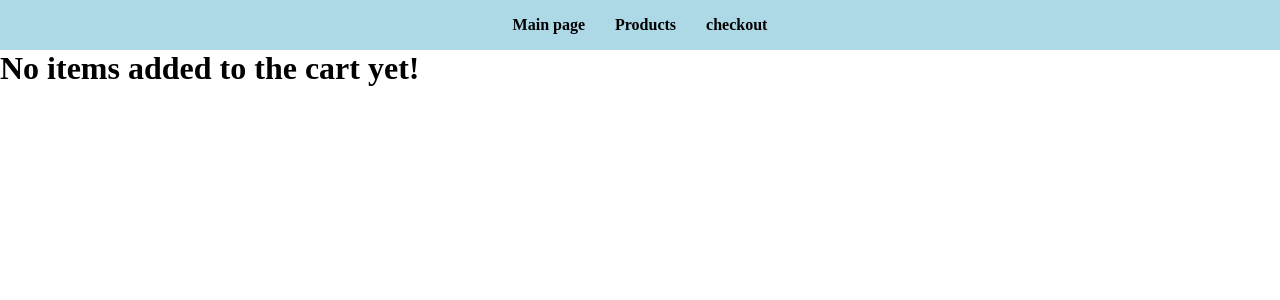
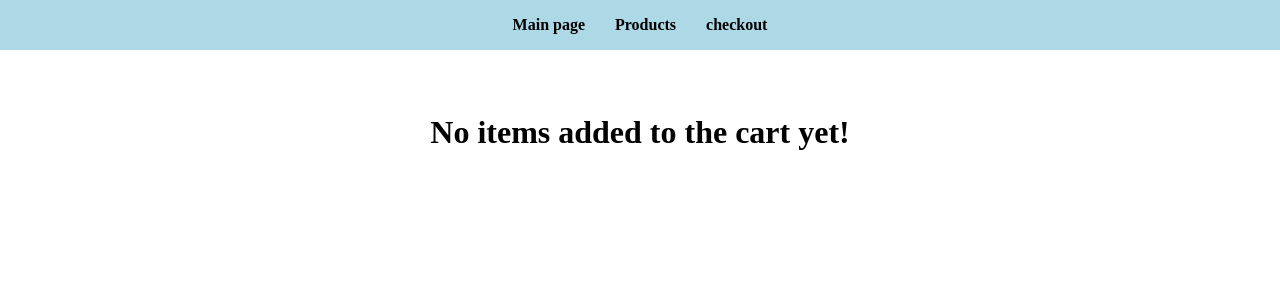
Before and after one commit to bobmcw/odin-shopping-website, a React (Vite) app: page /checkout in a window 1280 px wide. Shown: the top 300 px of the page. Built offline with nearby package versions, Linux system fonts and the light colour scheme.

Commit message:
centered the information that the cart is empty

```diff
--- a/src/components/Checkout.jsx
+++ b/src/components/Checkout.jsx
@@ -8,7 +8,9 @@ function Checkout() {
   const [cart, setCart] = useOutletContext();
   if(Array.from(cart).length === 0){
     return(
-        <h1>No items added to the cart yet!</h1>
+        <div className={styles.checkout}>
+            <h1 style={{margin: 'auto auto'}}>No items added to the cart yet!</h1>
+        </div>
     )
   }
   else{
```
